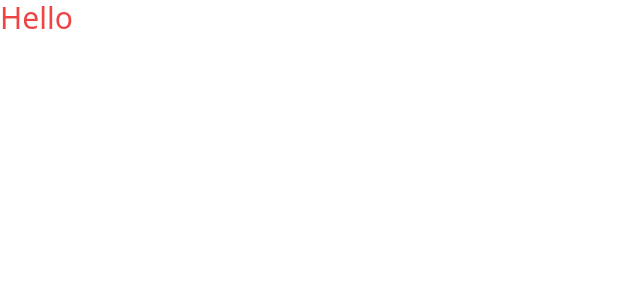
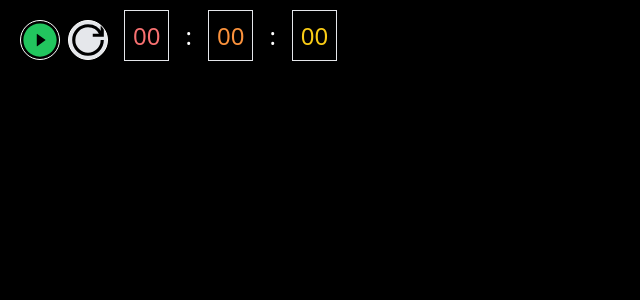
Before and after one commit to urieco/swiss-army-knife-site, a React (Vite) app in the folder client/: page / in a window 1280 px wide. Shown: the top 300 px of the page, without its empty margins (0-640 px from the left). Built offline with nearby package versions, Linux system fonts and the light colour scheme.

Commit message:
feat(stopwatch): add stopwatch feature
Implement the stopwatch feature, allowing users to track time. This
feature includes start, stop, and reset function.

```diff
--- a/client/package.json
+++ b/client/package.json
@@ -10,7 +10,8 @@
   },
   "dependencies": {
     "react": "^18.2.0",
-    "react-dom": "^18.2.0"
+    "react-dom": "^18.2.0",
+    "react-icons": "^4.11.0"
   },
   "devDependencies": {
     "@types/react": "^18.0.28",
--- a/client/src/App.jsx
+++ b/client/src/App.jsx
@@ -1,8 +1,11 @@
 import React from 'react';
+import Stopwatch from './components/Stopwatch';
 
 function App() {
   return (
-    <h1 className="text-3xl text-red-500">Hello</h1>
+    <div className="flex h-screen flex-col gap-y-4 bg-black">
+      <Stopwatch />
+    </div>
   );
 }
 
--- /dev/null
+++ b/client/src/components/DisplayTimer.jsx
@@ -0,0 +1,38 @@
+import React from 'react';
+import PropTypes from 'prop-types';
+
+function DisplayTimer({ hours, minutes, seconds }) {
+  const formatNumber = (num) => {
+    if (num < 10) {
+      return `0${num}`;
+    }
+    if (num === 60) {
+      return '00';
+    }
+    return num;
+  };
+
+  return (
+    <div className="text-2xl text-white">
+      <span className="mx-2 border p-2 text-red-400">
+        {formatNumber(hours)}
+      </span>
+      <span className="mx-2">:</span>
+      <span className="mx-2 border p-2 text-orange-400">
+        {formatNumber(minutes)}
+      </span>
+      <span className="mx-2">:</span>
+      <span className="mx-2 border p-2 text-yellow-400">
+        {formatNumber(seconds)}
+      </span>
+    </div>
+  );
+}
+
+DisplayTimer.propTypes = {
+  hours: PropTypes.number.isRequired,
+  minutes: PropTypes.number.isRequired,
+  seconds: PropTypes.number.isRequired,
+};
+
+export default DisplayTimer;
--- /dev/null
+++ b/client/src/components/Stopwatch.jsx
@@ -0,0 +1,83 @@
+import React, { useState } from 'react';
+import { AiFillPauseCircle, AiFillPlayCircle } from 'react-icons/ai';
+import { GrPowerReset } from 'react-icons/gr';
+import DisplayTimer from './DisplayTimer';
+
+function Stopwatch() {
+  const [isRunning, setIsRunning] = useState(false);
+  const [time, setTime] = useState({ s: 0, m: 0, h: 0 });
+  const [interv, setInterv] = useState();
+
+  let updatedS = time.s;
+  let updatedM = time.m;
+  let updatedH = time.h;
+
+  const run = () => {
+    if (updatedM === 60) {
+      updatedH += 1;
+      updatedM = 0;
+    }
+    if (updatedS === 60) {
+      updatedM += 1;
+      updatedS = 0;
+    }
+    updatedS += 1;
+    return setTime({ s: updatedS, m: updatedM, h: updatedH });
+  };
+
+  const start = () => {
+    run();
+    setIsRunning(true);
+    setInterv(setInterval(run, 1000));
+  };
+
+  const stop = () => {
+    clearInterval(interv);
+    setIsRunning(false);
+  };
+
+  const reset = () => {
+    clearInterval(interv);
+    setIsRunning(false);
+    setTime({ s: 0, m: 0, h: 0 });
+  };
+
+  return (
+    <div className="m-5 flex gap-2">
+      <button
+        type="button"
+      >
+        {
+        isRunning
+          ? (
+            <AiFillPauseCircle
+              className="h-10 w-auto cursor-pointer rounded-full border border-white text-red-500 active:border-none"
+              onClick={stop}
+            />
+          )
+          : (
+            <AiFillPlayCircle
+              className="h-10 w-auto cursor-pointer rounded-full border border-white text-green-500 active:border-none"
+              onClick={start}
+            />
+          )
+      }
+      </button>
+      <button
+        type="button"
+      >
+        <GrPowerReset
+          className="h-10 w-auto cursor-pointer rounded-full border border-white bg-gray-200 duration-500 active:rotate-90 active:scale-95"
+          onClick={reset}
+        />
+      </button>
+      <DisplayTimer
+        hours={time.h}
+        minutes={time.m}
+        seconds={time.s}
+      />
+    </div>
+  );
+}
+
+export default Stopwatch;
```
Also changed, not shown: 1 other file (tests, documents, lock files or other folders).
